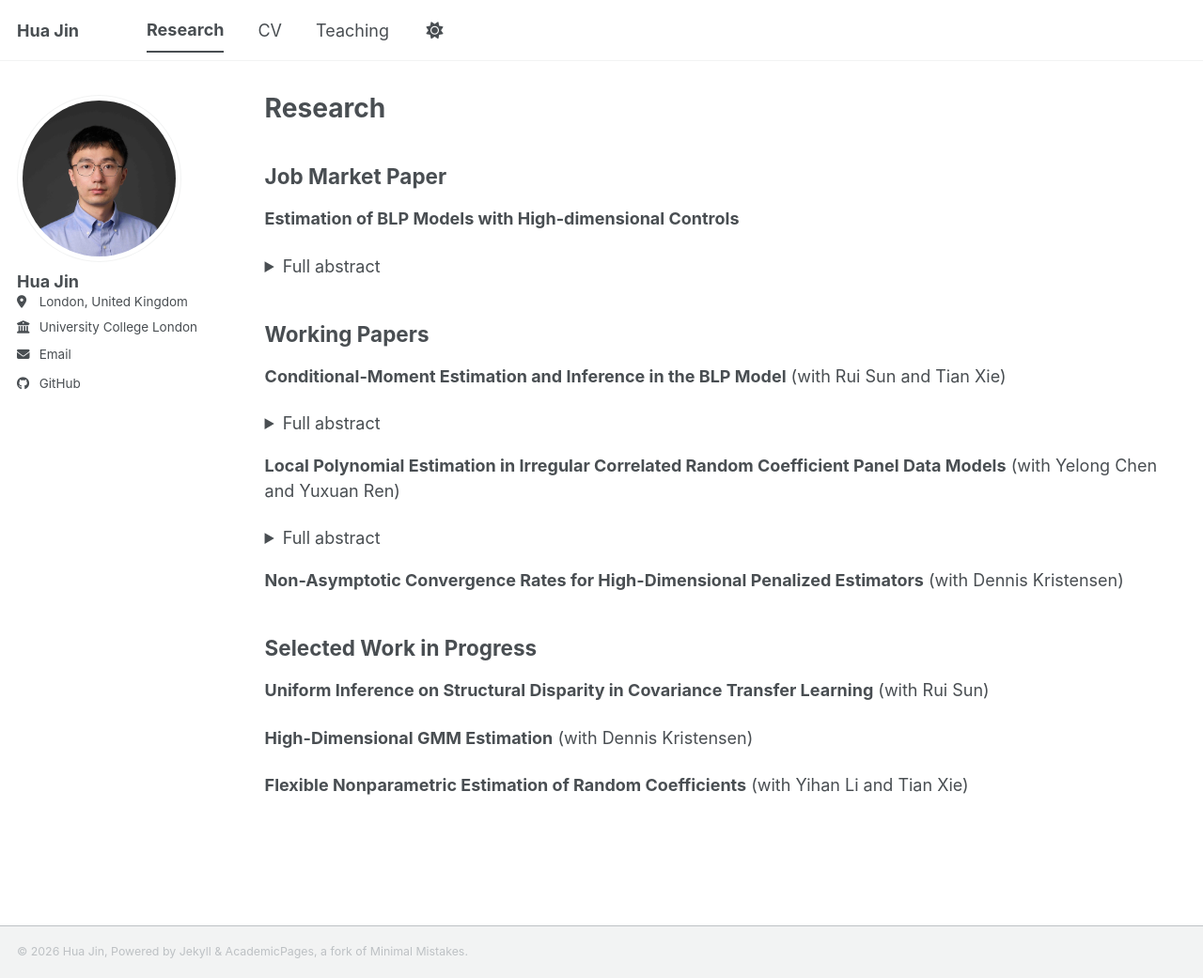
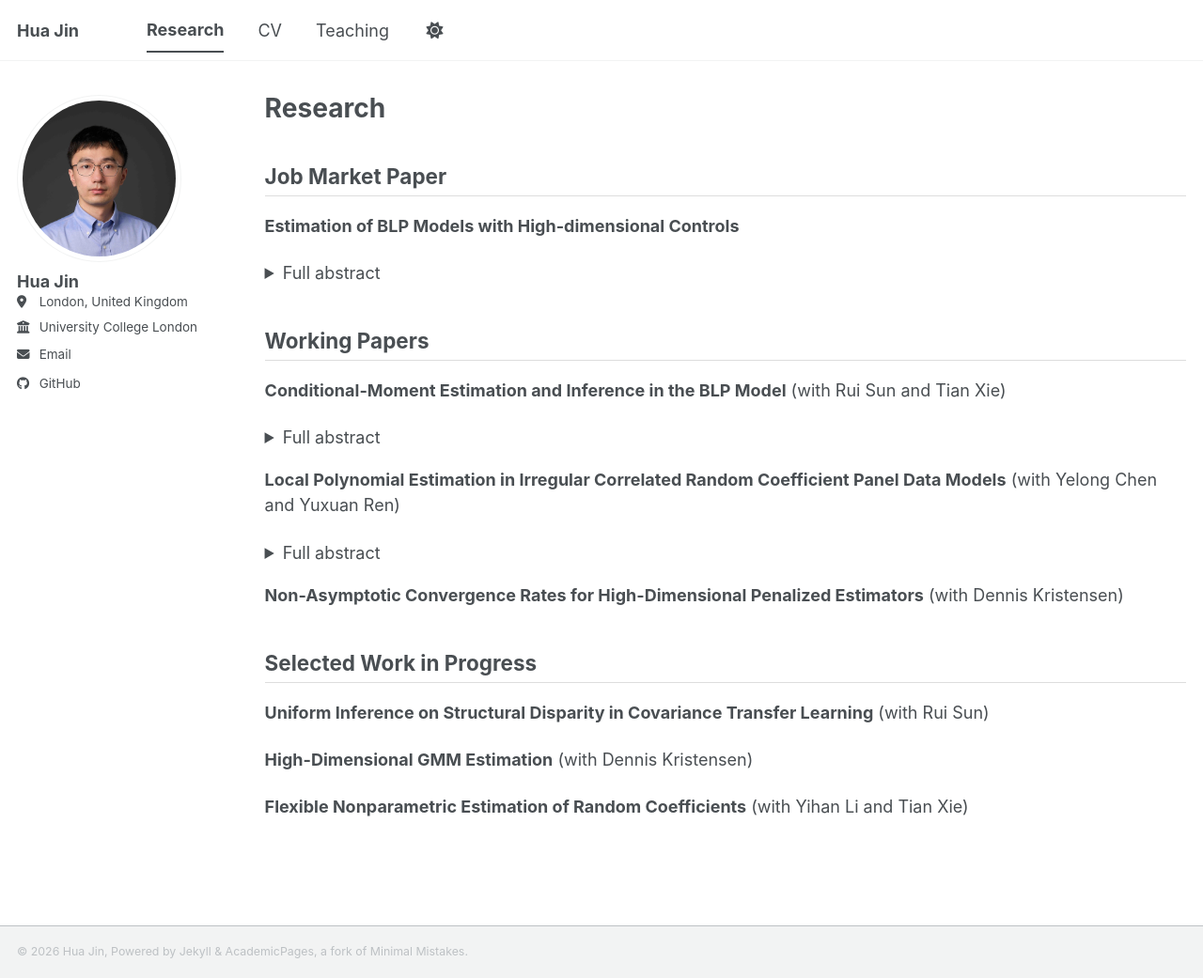
Before and after one commit to huajin-econ/huajin-econ.github.io, a Jekyll site: the page built from _pages/research.md, in a window 1280 px wide and 1041 px high. Shown: the whole window at 94% size. Built offline with Jekyll 4.4.1, drawn with Linux system fonts in a browser that asks for light colours; a style sheet for code colours, icons or effects is not loaded.

Commit message:
Update research.md

```diff
--- a/_pages/research.md
+++ b/_pages/research.md
@@ -5,7 +5,7 @@ permalink: /research/
 author_profile: true
 ---
 
-## Job Market Paper
+<h2 style="border-bottom: 1px solid #ddd; padding-bottom: 0.3em;">Job Market Paper</h2>
 
 **Estimation of BLP Models with High-dimensional Controls**
 
@@ -16,7 +16,8 @@ This study proposes a framework for estimating demand in differentiated product
 
 </details>
 
-## Working Papers
+
+<h2 style="border-bottom: 1px solid #ddd; padding-bottom: 0.3em;">Working Papers</h2>
 
 **Conditional-Moment Estimation and Inference in the BLP Model** (with Rui Sun and Tian Xie)
 
@@ -39,7 +40,7 @@ We study estimation of the average partial effect (APE) in an irregular correlat
 
 **Non-Asymptotic Convergence Rates for High-Dimensional Penalized Estimators** (with Dennis Kristensen)
 
-## Selected Work in Progress
+<h2 style="border-bottom: 1px solid #ddd; padding-bottom: 0.3em;">Selected Work in Progress</h2>
 
 **Uniform Inference on Structural Disparity in Covariance Transfer Learning** (with Rui Sun)
 
```
